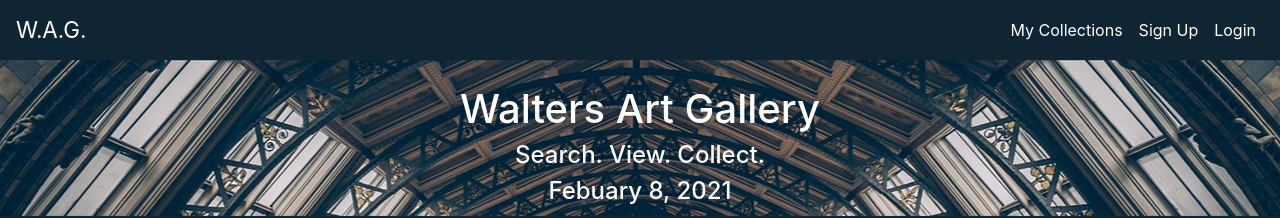
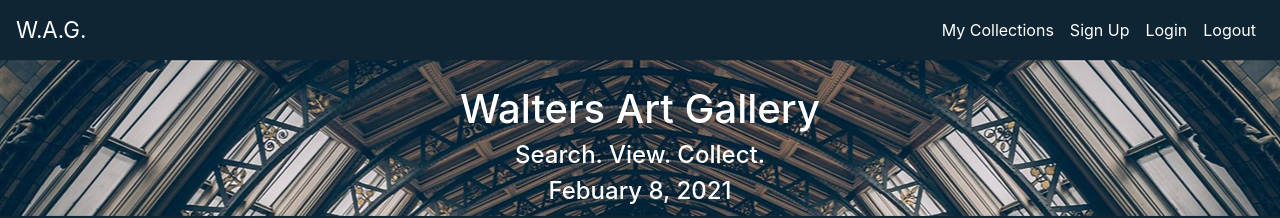
Before and after one commit to jrtwheeler/Walters_Art_Gallery_App, a React (Create React App) app in the folder client/: page / in a window 1280 px wide. Shown: the top 218 px of the page. Built offline with nearby package versions, Linux system fonts and the light colour scheme; no server answers.

Commit message:
Add Logout link

```diff
--- a/client/src/components/NavigationBar/index.js
+++ b/client/src/components/NavigationBar/index.js
@@ -4,21 +4,21 @@
 
 const Styles = styled.div`
   .navbar {
-    background-color: #0F2534;
+    background-color: #0f2534;
   }
   a,
   .navbar-nav,
   .navbar-light .nav-link {
     color: white;
     &:hover {
-      color: #BEC9D1;
+      color: #bec9d1;
     }
   }
   .navbar-brand {
     font-size: 1.4em;
     color: white;
     &:hover {
-      color: #BEC9D1;
+      color: #bec9d1;
     }
   }
 `;
@@ -31,7 +31,7 @@
         <Navbar.Toggle aria-controls="basic-navbar-nav" />
         <Navbar.Collapse id="basic-navbar-nav">
           <Nav className="ml-auto">
-          <Nav.Item>
+            <Nav.Item>
               <Nav.Link href="/collections">My Collections</Nav.Link>
             </Nav.Item>
             <Nav.Item>
@@ -40,6 +40,9 @@
             <Nav.Item>
               <Nav.Link href="/login">Login</Nav.Link>
             </Nav.Item>
+            <Nav.Item>
+              <Nav.Link href="/logout">Logout</Nav.Link>
+            </Nav.Item>
           </Nav>
         </Navbar.Collapse>
       </Navbar>
```
